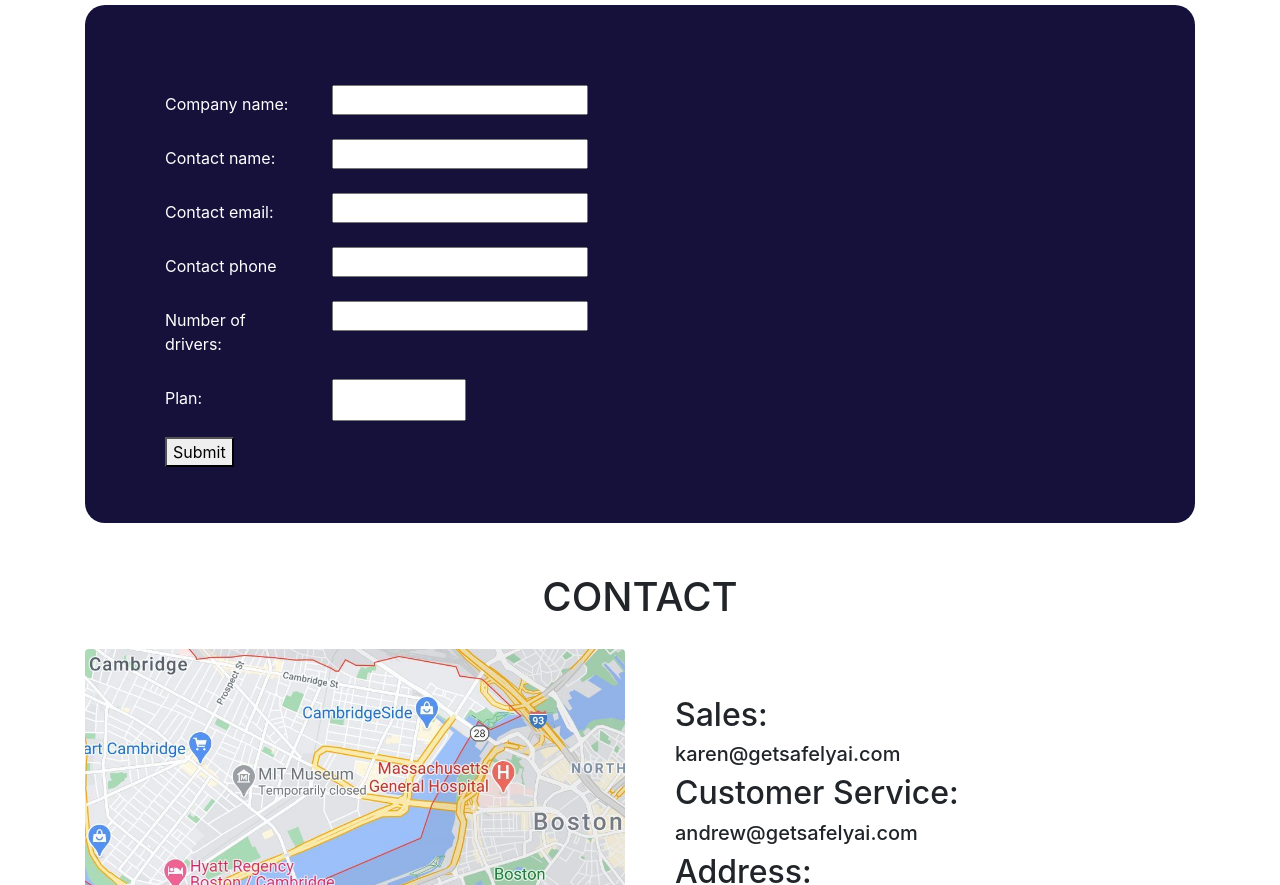
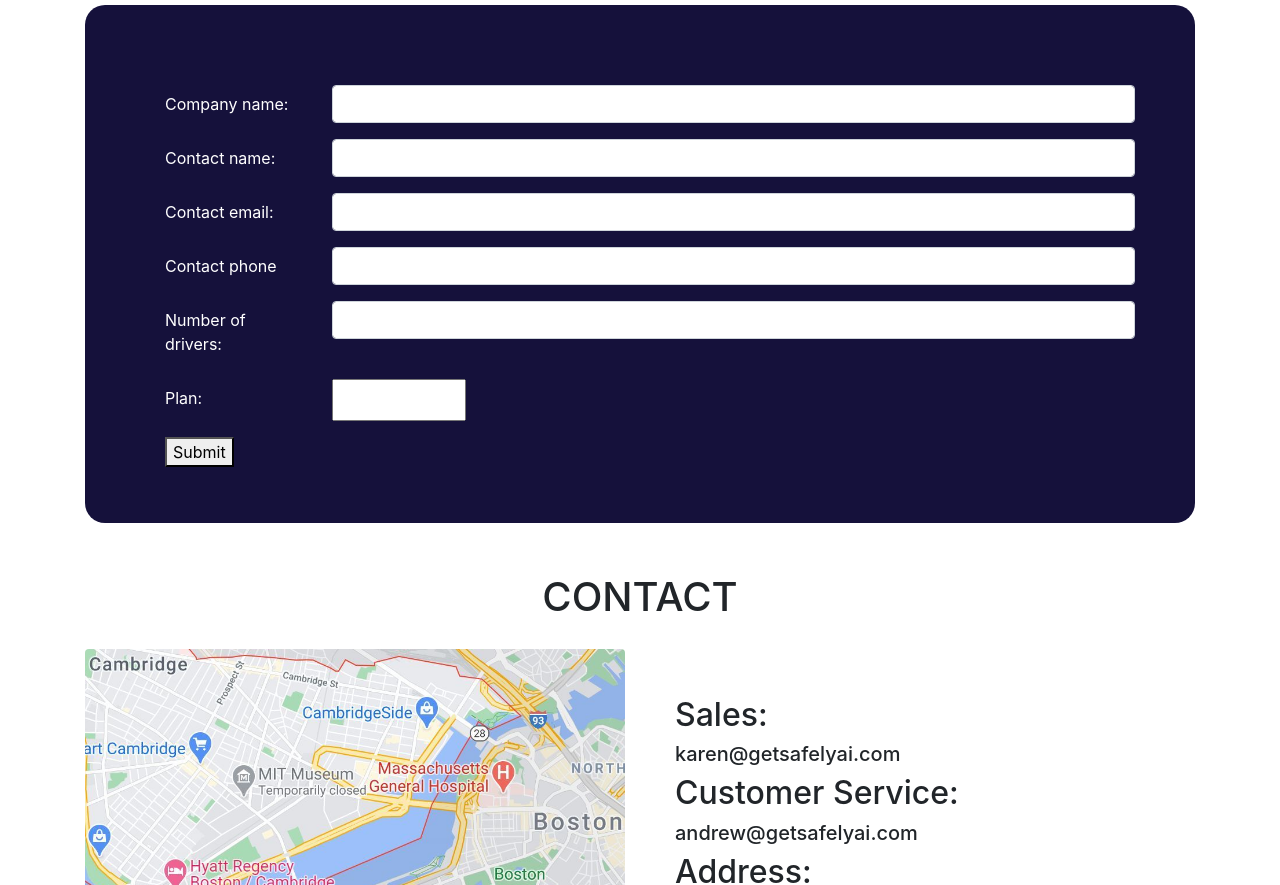
Before and after one commit to barksanto/safely_site, a plain HTML site: page index.html in a window 1280 px wide. Shown: the part 4074-4959 px from the top of the page. Drawn offline with nearby package versions, Linux system fonts and the light colour scheme.

Commit message:
added form control for inputs so they span the appropriate length

```diff
--- a/index.html
+++ b/index.html
@@ -313,31 +313,31 @@
           <div class="form-group row">
             <label class="col-sm-2 col-form-label">Company name:</label>
             <div class="col-sm-10">
-              <input type="text" name="company-name" />
+              <input type="text" name="company-name" class="form-control"/>
             </div>
           </div>
           <div class="form-group row">
             <label class="col-sm-2 col-form-label">Contact name:</label>
             <div class="col-sm-10">
-              <input type="text" name="contact-name" />
+              <input type="text" name="contact-name" class="form-control"/>
             </div>
           </div>
           <div class="form-group row">
             <label class="col-sm-2 col-form-label">Contact email:</label>
             <div class="col-sm-10">
-              <input type="email" name="email" />
+              <input type="email" name="email" class="form-control"/>
             </div>
           </div>
           <div class="form-group row">
             <label class="col-sm-2 col-form-label">Contact phone</label>
             <div class="col-sm-10">
-              <input type="text" name="phone" />
+              <input type="text" name="phone" class="form-control"/>
             </div>
           </div>
           <div class="form-group row">
             <label class="col-sm-2 col-form-label">Number of drivers:</label>
             <div class="col-sm-10">
-              <input type="text" name="drivers" />
+              <input type="text" name="drivers" class="form-control"/>
             </div>
           </div>
           <div class="form-group row">
```
